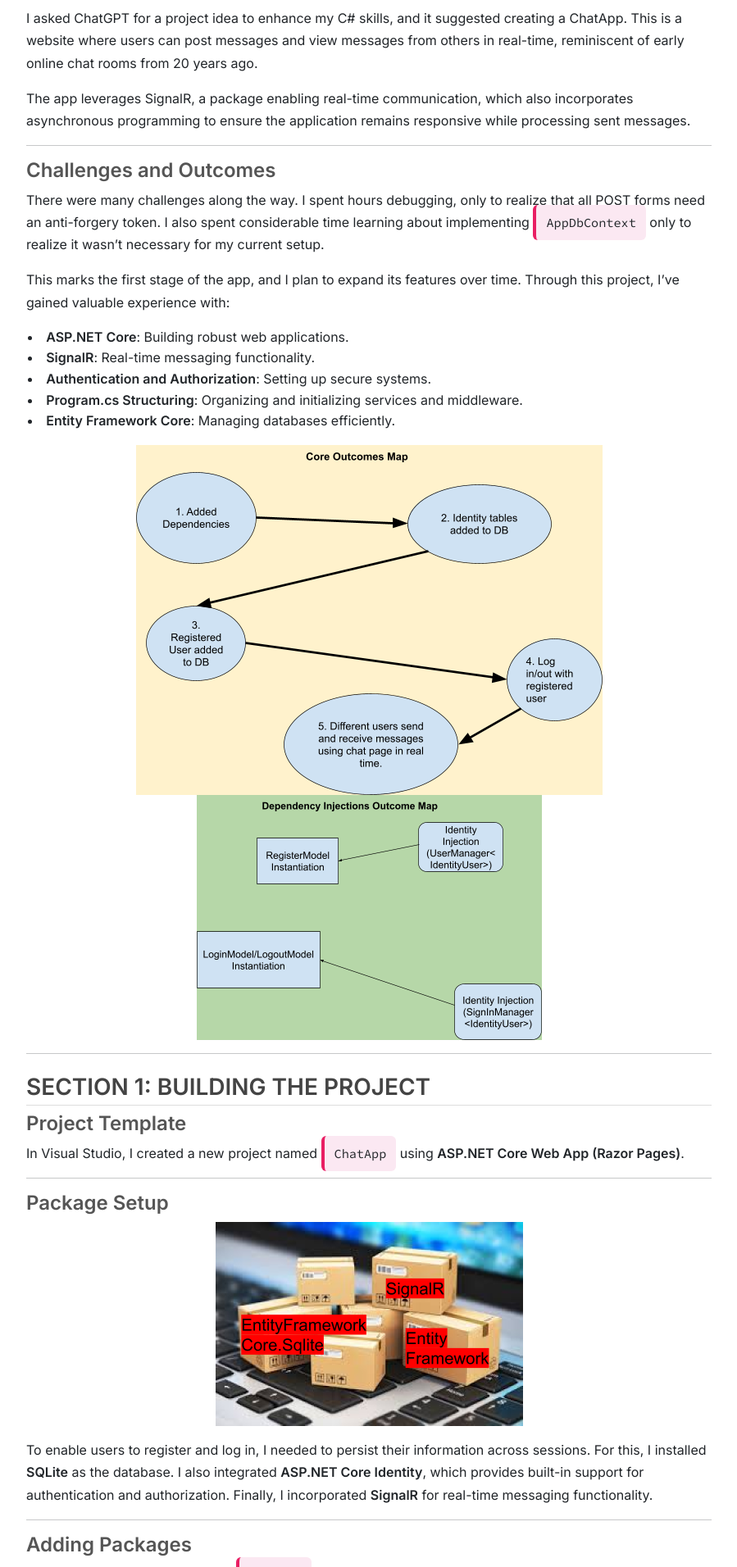
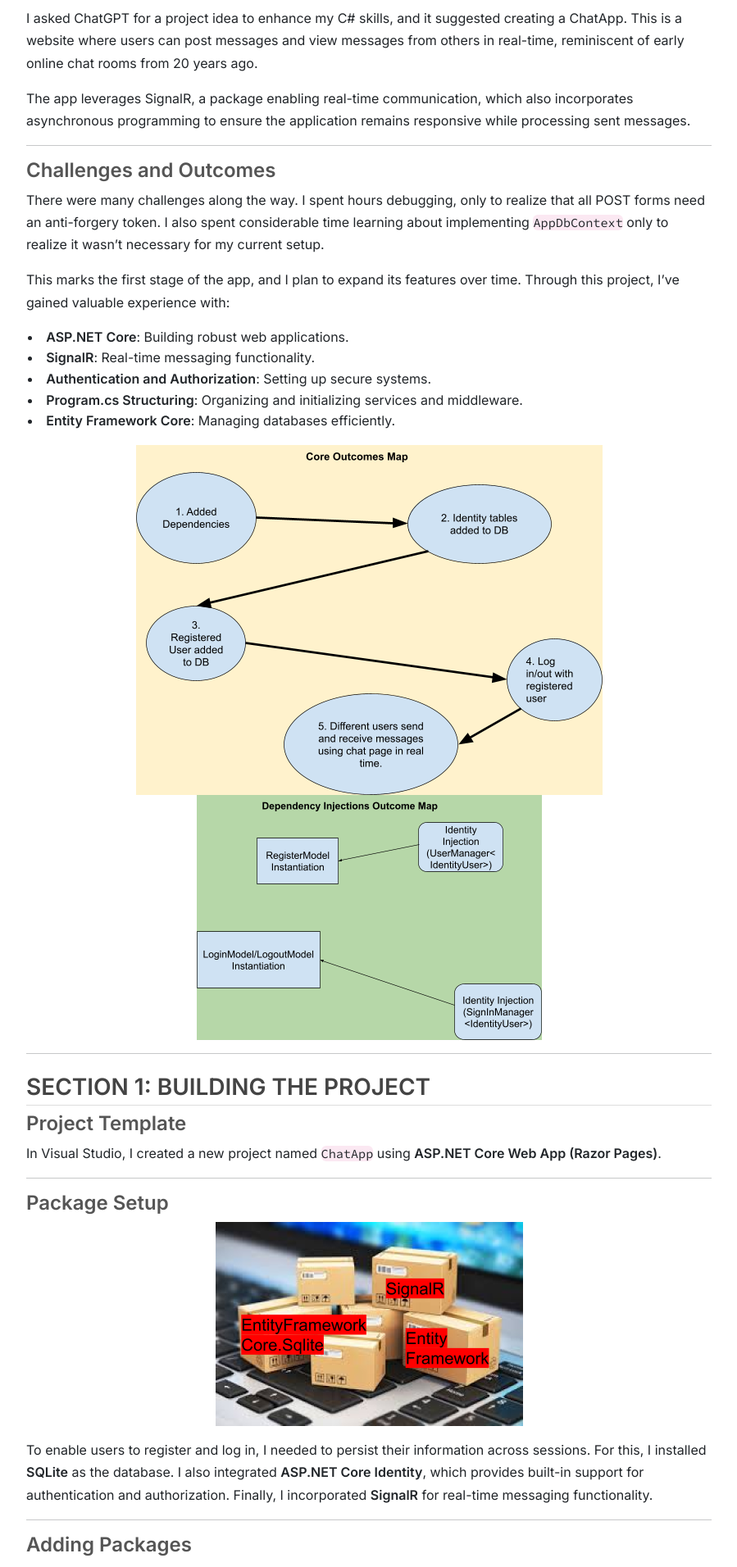
Before and after one commit to JWalshe86/ChatApp, a Jekyll site: the page built from docs/Index.md, in a window 1280 px wide. Shown: the part 534-2446 px from the top of the page at 82% size, without its empty margins (190-1089 px from the left). Built offline with Jekyll 4.4.1, drawn with Linux system fonts in a browser that asks for light colours; our own code applies the rules of GitHub Pages for plain Markdown files.

Commit message:
Update custom.css

```diff
--- a/docs/assets/css/custom.css
+++ b/docs/assets/css/custom.css
@@ -129,9 +129,7 @@ ul li {
 pre, code {
     background-color: #fbe8f2; /* Soft pastel pink */
     color: #212529; /* Standard readable black */
-    padding: 0.75rem;
     border-radius: 6px;
     font-size: 0.95rem;
     font-family: 'Source Code Pro', monospace;
-    border-left: 4px solid #e91e63; /* Slight left accent */
 }
```
